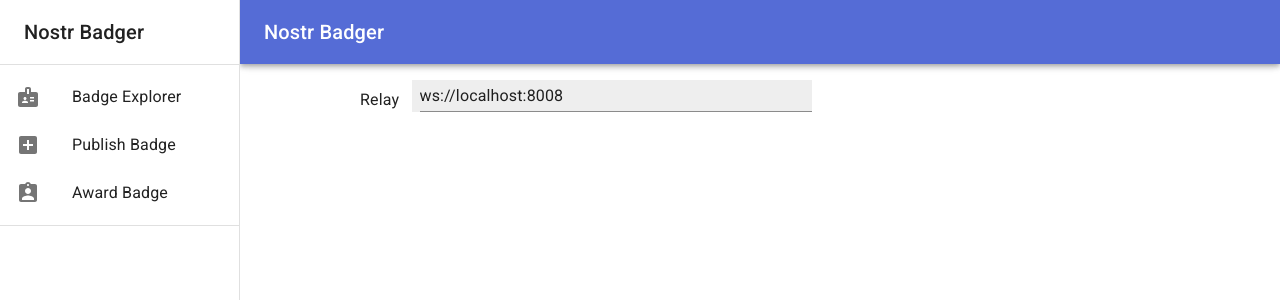
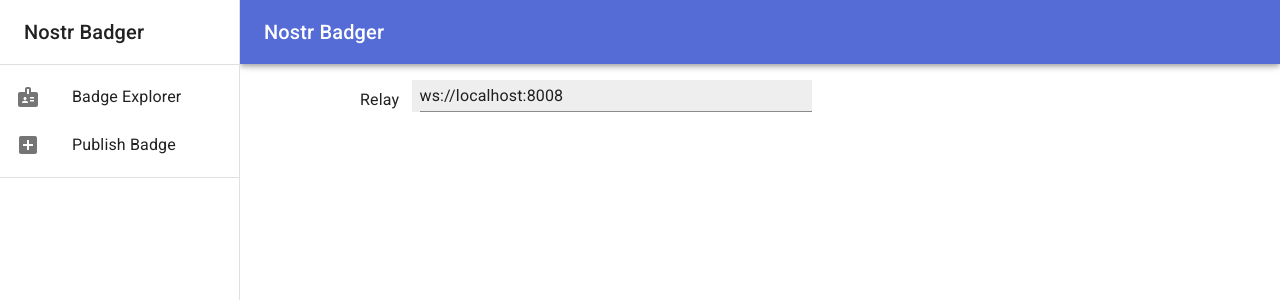
Before and after one commit to neilck/nostr-badger, a React (Create React App) app: page / in a window 1280 px wide. Shown: the top 300 px of the page. Built offline with nearby package versions, Linux system fonts and the light colour scheme.

Commit message:
remove Award from menu

```diff
--- a/src/components/LeftDrawer.tsx
+++ b/src/components/LeftDrawer.tsx
@@ -49,15 +49,6 @@ export default function LeftDrawer() {
           <ListItemText primary="Publish Badge" />
         </ListItemButton>
       </ListItem>
-      <ListItem disablePadding component={Link} to={"/award"}
-        css={css`color: #000000DE;`}>
-        <ListItemButton>
-          <ListItemIcon>
-            <AssignmentIndIcon />
-          </ListItemIcon>
-          <ListItemText primary="Award Badge" />
-        </ListItemButton>
-      </ListItem>
     </List>
     <Divider />
     </Drawer>
```
